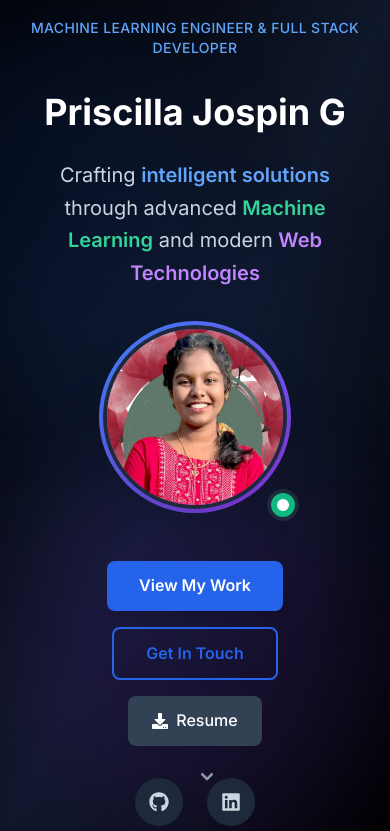
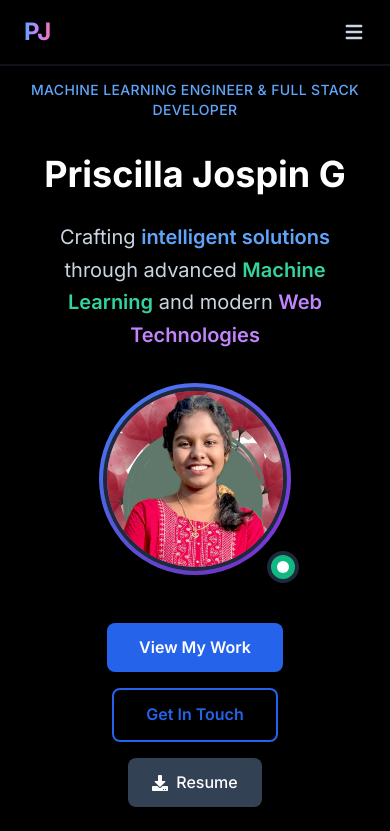
Before and after one commit to PriscillajospinG/upgraded-port, a React (Vite) app: page / in a window 390 px wide. Shown: the top 831 px of the page. Built offline with nearby package versions, Linux system fonts and the light colour scheme.

Commit message:
feat: Add Navbar and ScrollToTop components with animations; update Hero section background

```diff
--- a/src/App.tsx
+++ b/src/App.tsx
@@ -4,10 +4,15 @@ import Skills from './components/Skills';
 import Projects from './components/Projects';
 import Contact from './components/Contact';
 import Footer from './components/Footer';
+import Navbar from './components/Navbar';
+import ScrollToTop from './components/ScrollToTop';
 
 export default function App() {
   return (
-    <div className="relative bg-slate-900 min-h-screen text-white">
+    <div className="relative bg-black min-h-screen text-white scroll-smooth">
+      <Navbar />
+      <ScrollToTop />
+
       {/* Skip to main content link for accessibility */}
       <a
         href="#main-content"
@@ -15,11 +20,6 @@ export default function App() {
       >
         Skip to main content
       </a>
-
-      {/* Professional background pattern */}
-      <div className="absolute inset-0 opacity-[0.02]" aria-hidden="true">
-        <div className="absolute inset-0 bg-[linear-gradient(45deg,transparent_48%,rgba(59,130,246,0.1)_49%,rgba(59,130,246,0.1)_51%,transparent_52%)] bg-[length:60px_60px]" />
-      </div>
 
       <main id="main-content" role="main">
         <Hero />
--- a/src/components/Hero.tsx
+++ b/src/components/Hero.tsx
@@ -5,15 +5,35 @@ import profile from '../assets/profile.png';
 
 export default function Hero() {
   return (
-    <section className="relative min-h-screen flex flex-col items-center justify-center text-center overflow-hidden px-6 bg-gradient-to-br from-black via-slate-900 to-black">
-      {/* Animated gradient background */}
-      <div className="absolute inset-0 overflow-hidden">
-        <div className="absolute top-0 -left-1/2 w-96 h-96 bg-blue-600/20 rounded-full blur-3xl animate-pulse" />
-        <div className="absolute bottom-0 right-0 w-96 h-96 bg-purple-600/20 rounded-full blur-3xl animate-pulse animation-delay-2000" />
-        <div className="absolute inset-0 bg-[radial-gradient(circle_at_50%_50%,rgba(59,130,246,0.05),transparent_60%)]" />
+    <section
+      id="hero"
+      className="relative min-h-screen flex flex-col items-center justify-center text-center overflow-hidden px-6 bg-black pt-20"
+    >
+      {/* Animated gradient orbs background */}
+      <div className="absolute inset-0 overflow-hidden -z-10">
+        <motion.div
+          className="absolute top-0 -left-1/3 w-96 h-96 bg-blue-600/15 rounded-full blur-3xl"
+          animate={{ y: [0, 50, 0] }}
+          transition={{ duration: 8, repeat: Infinity }}
+        />
+        <motion.div
+          className="absolute -bottom-1/4 right-0 w-96 h-96 bg-purple-600/15 rounded-full blur-3xl"
+          animate={{ y: [0, -50, 0] }}
+          transition={{ duration: 8, repeat: Infinity, delay: 2 }}
+        />
+        <motion.div
+          className="absolute top-1/3 left-1/4 w-72 h-72 bg-cyan-600/10 rounded-full blur-3xl"
+          animate={{ x: [0, 100, 0] }}
+          transition={{ duration: 10, repeat: Infinity }}
+        />
       </div>
 
-      <div className="relative z-10 max-w-5xl mx-auto">
+      <motion.div
+        className="relative z-10 max-w-5xl mx-auto"
+        initial={{ opacity: 0 }}
+        animate={{ opacity: 1 }}
+        transition={{ staggerChildren: 0.2, delayChildren: 0.3 }}
+      >
         {/* Professional Introduction */}
         <motion.div
           className="mb-8"
@@ -143,7 +163,7 @@ export default function Hero() {
         >
           <HiChevronDown className="w-6 h-6 text-slate-400 animate-bounce" />
         </motion.div>
-      </div>
+      </motion.div>
     </section>
   );
 }
--- /dev/null
+++ b/src/components/Navbar.tsx
@@ -0,0 +1,80 @@
+import { motion } from 'framer-motion';
+import { useState } from 'react';
+import { HiMenu, HiX } from 'react-icons/hi';
+
+export default function Navbar() {
+  const [isOpen, setIsOpen] = useState(false);
+
+  const navItems = [
+    { label: 'Home', href: '#hero' },
+    { label: 'About', href: '#about' },
+    { label: 'Skills', href: '#skills' },
+    { label: 'Projects', href: '#projects' },
+    { label: 'Contact', href: '#contact' },
+  ];
+
+  return (
+    <motion.nav
+      className="fixed top-0 w-full z-50 bg-black/40 backdrop-blur-lg border-b border-slate-700/30"
+      initial={{ y: -100 }}
+      animate={{ y: 0 }}
+      transition={{ duration: 0.5 }}
+    >
+      <div className="max-w-6xl mx-auto px-6 py-4 flex justify-between items-center">
+        <motion.div
+          className="text-2xl font-bold gradient-text"
+          whileHover={{ scale: 1.05 }}
+        >
+          PJ
+        </motion.div>
+
+        {/* Desktop Navigation */}
+        <div className="hidden md:flex gap-8">
+          {navItems.map((item, index) => (
+            <motion.a
+              key={item.label}
+              href={item.href}
+              className="text-slate-300 hover:text-blue-400 transition-colors relative group"
+              initial={{ opacity: 0, y: -10 }}
+              animate={{ opacity: 1, y: 0 }}
+              transition={{ delay: index * 0.1 }}
+            >
+              {item.label}
+              <span className="absolute bottom-0 left-0 w-0 h-0.5 bg-gradient-to-r from-blue-400 to-purple-600 group-hover:w-full transition-all duration-300" />
+            </motion.a>
+          ))}
+        </div>
+
+        {/* Mobile Menu Button */}
+        <button
+          onClick={() => setIsOpen(!isOpen)}
+          className="md:hidden text-slate-300 hover:text-blue-400"
+        >
+          {isOpen ? <HiX size={24} /> : <HiMenu size={24} />}
+        </button>
+      </div>
+
+      {/* Mobile Menu */}
+      <motion.div
+        className="md:hidden bg-black/80 backdrop-blur-lg border-t border-slate-700/30"
+        initial={{ height: 0 }}
+        animate={{ height: isOpen ? 'auto' : 0 }}
+        transition={{ duration: 0.3 }}
+        style={{ overflow: 'hidden' }}
+      >
+        <div className="px-6 py-4 space-y-4">
+          {navItems.map(item => (
+            <a
+              key={item.label}
+              href={item.href}
+              className="block text-slate-300 hover:text-blue-400 transition-colors py-2"
+              onClick={() => setIsOpen(false)}
+            >
+              {item.label}
+            </a>
+          ))}
+        </div>
+      </motion.div>
+    </motion.nav>
+  );
+}
--- /dev/null
+++ b/src/components/ScrollToTop.tsx
@@ -0,0 +1,43 @@
+import { motion, AnimatePresence } from 'framer-motion';
+import { useEffect, useState } from 'react';
+import { HiArrowUp } from 'react-icons/hi';
+
+export default function ScrollToTop() {
+  const [isVisible, setIsVisible] = useState(false);
+
+  const toggleVisibility = () => {
+    setIsVisible(window.scrollY > 300);
+  };
+
+  const scrollToTop = () => {
+    window.scrollTo({
+      top: 0,
+      behavior: 'smooth',
+    });
+  };
+
+  useEffect(() => {
+    window.addEventListener('scroll', toggleVisibility);
+    return () => window.removeEventListener('scroll', toggleVisibility);
+  }, []);
+
+  return (
+    <AnimatePresence>
+      {isVisible && (
+        <motion.button
+          onClick={scrollToTop}
+          className="fixed bottom-8 right-8 z-40 w-12 h-12 bg-gradient-to-r from-blue-600 to-purple-600 rounded-full flex items-center justify-center text-white shadow-lg hover:shadow-xl transition-all duration-300"
+          initial={{ opacity: 0, scale: 0, y: 20 }}
+          animate={{ opacity: 1, scale: 1, y: 0 }}
+          exit={{ opacity: 0, scale: 0, y: 20 }}
+          transition={{ duration: 0.3 }}
+          whileHover={{ scale: 1.1 }}
+          whileTap={{ scale: 0.9 }}
+          aria-label="Scroll to top"
+        >
+          <HiArrowUp className="w-5 h-5" />
+        </motion.button>
+      )}
+    </AnimatePresence>
+  );
+}
```
